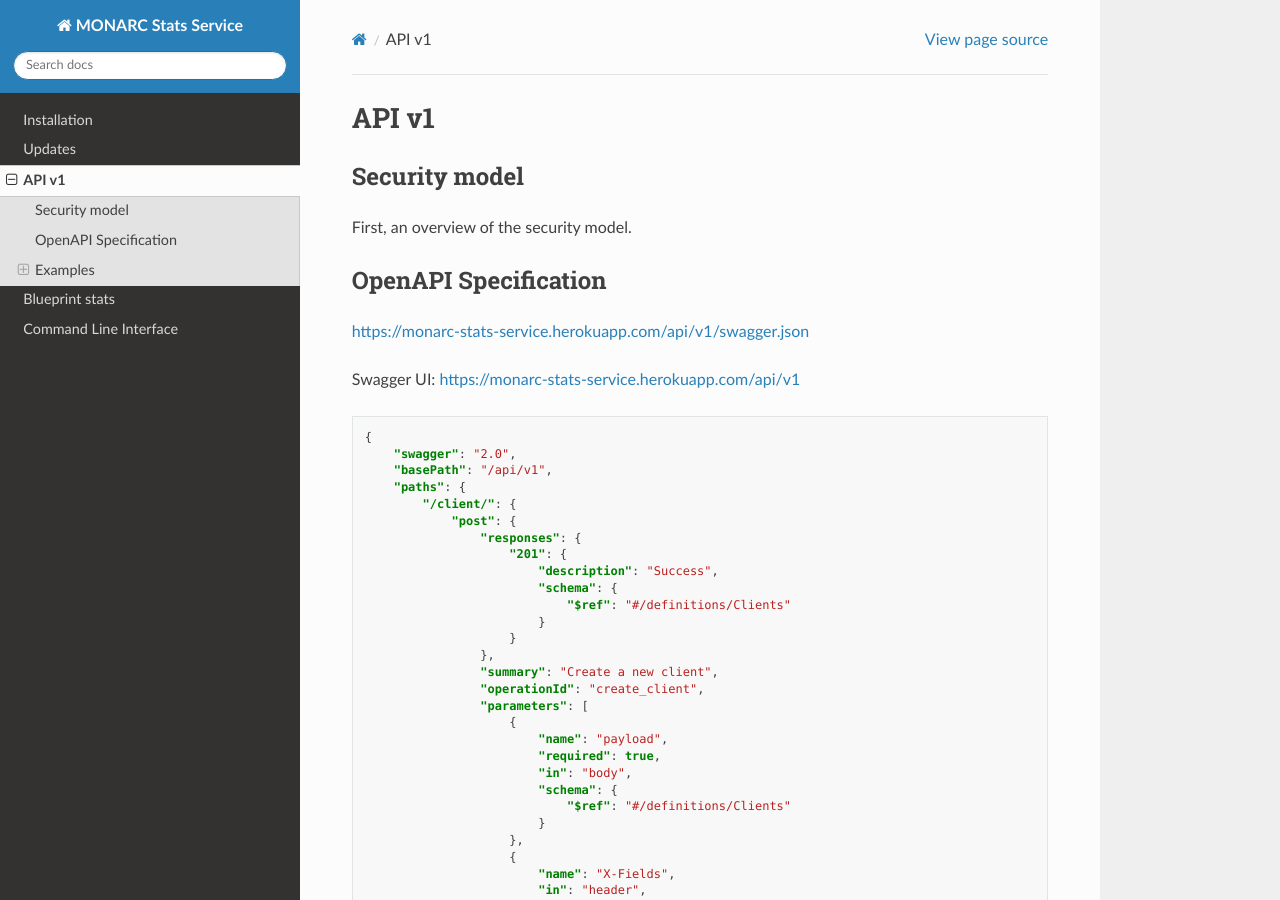
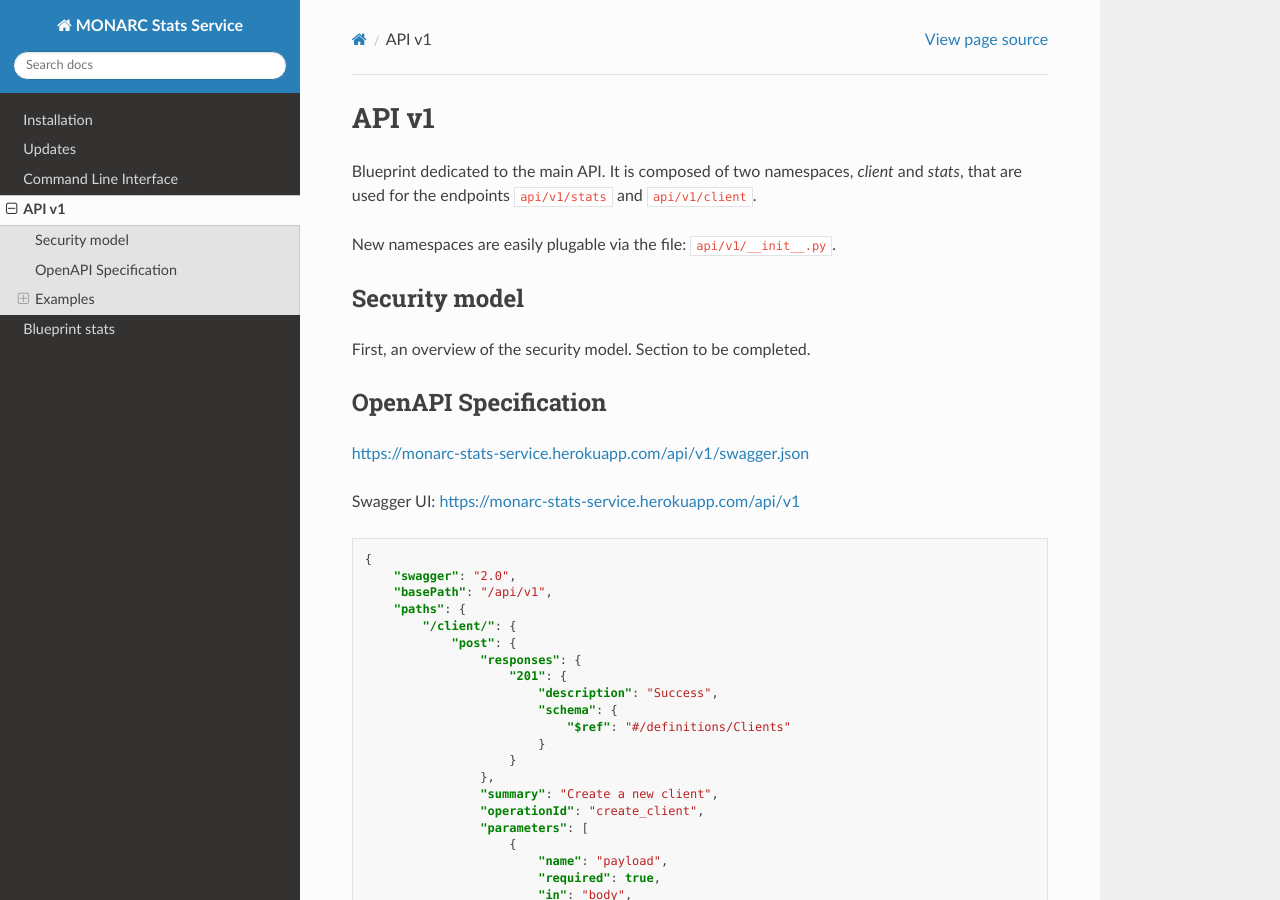
Before and after one commit to monarc-project/stats-service, a Sphinx documentation site: the page built from docs/api-v1.rst, in a window 1280 px wide and 900 px high. Built offline with Sphinx 7.4.7 and the Read the Docs theme 2.0.0, drawn with Linux system fonts in a browser that asks for light colours.

Commit message:
chg: [documentation] updated section of the documentation related to the stats_bp blueprint.

```diff
--- a/docs/api-v1.rst
+++ b/docs/api-v1.rst
@@ -1,10 +1,16 @@
 API v1
 ======
+
+Blueprint dedicated to the main API. It is composed of two namespaces, *client* and
+*stats*, that are used for the endpoints ``api/v1/stats`` and ``api/v1/client``.
+
+New namespaces are easily plugable via the file: ``api/v1/__init__.py``.
+
 
 Security model
 --------------
 
-First, an overview of the security model.
+First, an overview of the security model. Section to be completed.
 
 
 OpenAPI Specification
--- a/docs/installation.rst
+++ b/docs/installation.rst
@@ -56,6 +56,7 @@
 
     $ git clone https://github.com/monarc-project/stats-service
     $ cd stats-service/
+    $ npm install
     $ cp instance/production.py.cfg instance/production.py  # configure appropriately
     $ poetry install # install the application
     $ export STATS_CONFIG=production.py
@@ -176,7 +177,7 @@
 .. code-block:: ini
 
     [Unit]
-    Description=Stats
+    Description=MONARC Stats service
     After=network.target
 
     [Service]
--- a/docs/stats.rst
+++ b/docs/stats.rst
@@ -7,7 +7,8 @@
 Endpoints
 ---------
 
-- /stats - The only view of this blueprint which is supposed to return a HTML file.
+- /dashboard. At that time this route simply returns a HTML file. Some charts can be
+  displayed for example with the data from the following routes.
 - /stats/risks.json
 - /stats/threats.json
 
```
Also changed, not shown: README.md (+1 -0 lines), docs/index.rst (+11 -1 lines), 2 other files.
